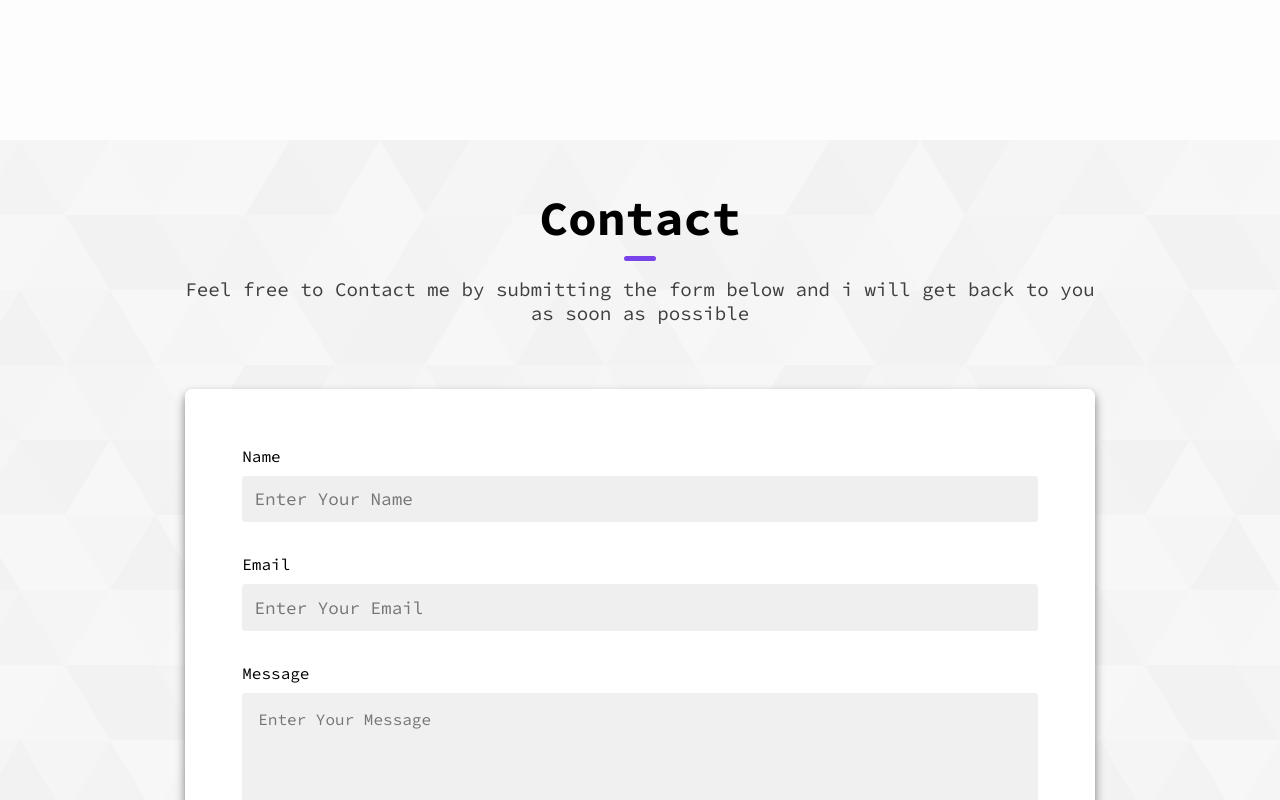
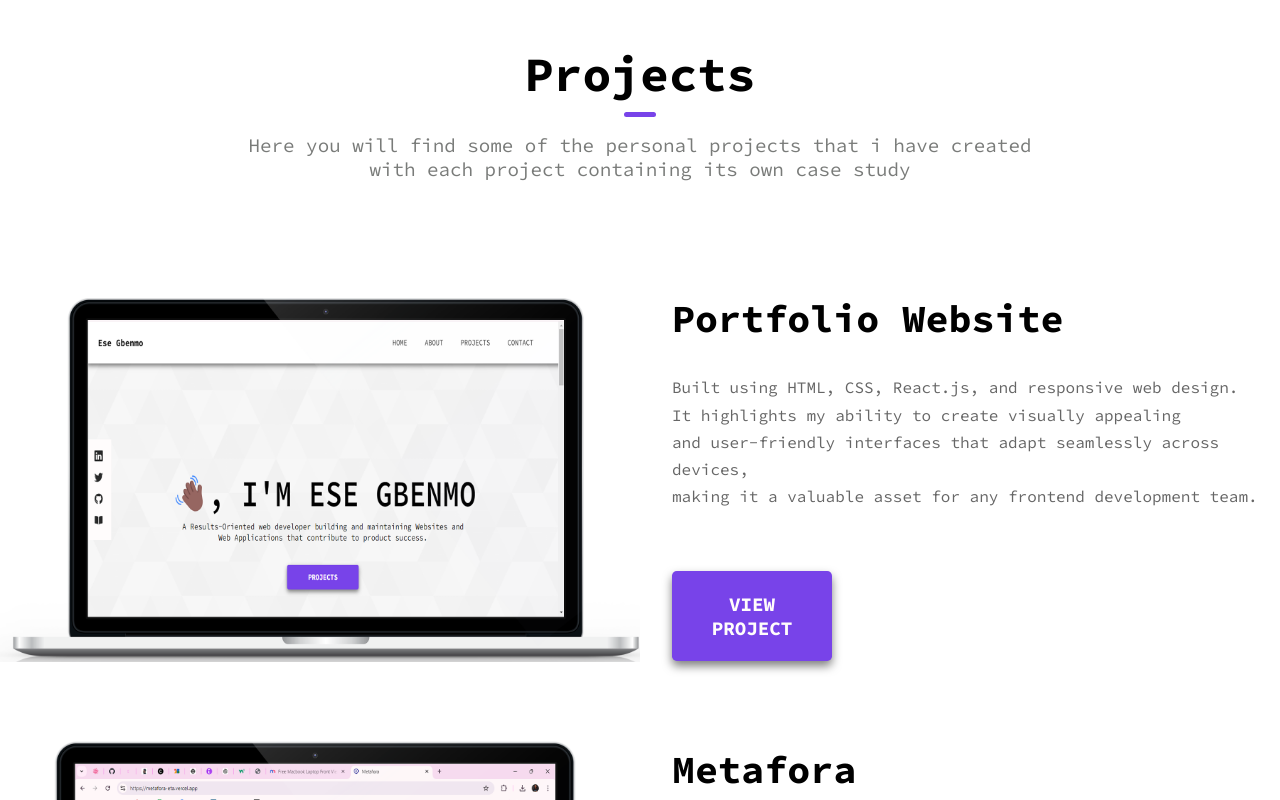
Before and after one commit to Esseh12/Gbenmo_Ese, a React (Create React App) app in the folder gbenmo_ese/: page / in a window 1280 px wide. Shown: the part 1580-2380 px from the top of the page. Built offline with nearby package versions, Linux system fonts and the light colour scheme.

Commit message:
left with media query

```diff
--- a/gbenmo_ese/src/App.css
+++ /dev/null
@@ -1,38 +0,0 @@
-.App {
-  text-align: center;
-}
-
-.App-logo {
-  height: 40vmin;
-  pointer-events: none;
-}
-
-@media (prefers-reduced-motion: no-preference) {
-  .App-logo {
-    animation: App-logo-spin infinite 20s linear;
-  }
-}
-
-.App-header {
-  background-color: #282c34;
-  min-height: 100vh;
-  display: flex;
-  flex-direction: column;
-  align-items: center;
-  justify-content: center;
-  font-size: calc(10px + 2vmin);
-  color: white;
-}
-
-.App-link {
-  color: #61dafb;
-}
-
-@keyframes App-logo-spin {
-  from {
-    transform: rotate(0deg);
-  }
-  to {
-    transform: rotate(360deg);
-  }
-}
--- a/gbenmo_ese/src/App.js
+++ b/gbenmo_ese/src/App.js
@@ -1,6 +1,7 @@
-import './App.css';
 import { BrowserRouter, Routes, Route } from "react-router-dom";
 import Homepage from './component/homepage';
+
+
 function App() {
   return (
     <BrowserRouter>
--- a/gbenmo_ese/src/component/about.js
+++ b/gbenmo_ese/src/component/about.js
@@ -2,6 +2,10 @@ import "../styles/homepage.css";
 import { FaExclamation } from "react-icons/fa";
 
 const About = () => {
+    const handleNavigateToContact = () => {
+        window.location.href = "#contact";
+    };
+
 
     return (
         <>
@@ -16,7 +20,7 @@ const About = () => {
                         <div>
                             <h2>Get to know me<FaExclamation className="exclamation"/></h2>
                             <p>I'm a Frontend Web Developer focused on building and managing <br/>the front-end of websites and web applications, contributing to<br /> overall product success. <span>Check out my work in the Projects section.<br/> I enjoy sharing web development knowledge to help the dev community.<br/>Connect with me on <a href="https://twitter.com/gbenmo_ese" target="blank">LinkedIn</a> and <a href="www.linkedin.com/in/gbenmoese" target="blank">Twitter</a> for useful content on<br/> web development and programming. </span>I can contribute, learn and grow. <br/>If you have a suitable opportunity, feel free to contact me.</p>
-                            <button className="btn main__btn">CONTACT</button>
+                            <button className="btn main__btn" onClick={handleNavigateToContact}>CONTACT</button>
                         </div>
                         <div>
                             <h2>My Skills</h2>
--- a/gbenmo_ese/src/component/hero.js
+++ b/gbenmo_ese/src/component/hero.js
@@ -1,8 +1,12 @@
 import SocialLinks from './socialLinks';
 import "../styles/homepage.css";
 
+
 const Hero = () => {
 
+    const handleNavigateToProjects = () => {
+        window.location.href = "#project";
+    };
 
     return (
         <>
@@ -13,7 +17,7 @@ const Hero = () => {
                         <div className="hero__content__container">
                             <h2><h2 class="wave">👋🏾</h2>, I'M ESE GBENMO</h2>
                             <p>A Results-Oriented web developer building and maintaining Websites and <br />Web Applications <span>that contribute to product success.</span></p>
-                            <button className="btn">PROJECTS</button>
+                            <button className="btn" onClick={handleNavigateToProjects}>PROJECTS</button>
                         </div>
                     </div>
                 </div>
--- a/gbenmo_ese/src/component/homepage.js
+++ b/gbenmo_ese/src/component/homepage.js
@@ -3,6 +3,7 @@ import Hero from './hero';
 import About from './about';
 import Contact from './contact';
 import Footer from './footer';
+import Project from './project';
 import '../styles/homepage.css';
 
 const Homepage = () => {
@@ -11,6 +12,7 @@ const Homepage = () => {
             <Navbar />
             <Hero />
             <About />
+            <Project />
             <Contact />
             <Footer />
         </>
--- a/gbenmo_ese/src/component/navbar.js
+++ b/gbenmo_ese/src/component/navbar.js
@@ -46,7 +46,7 @@ const Navbar = () => {
                         <ul className="navbar__links_subcontainers"  ref={navLinksRef}>
                             <li className="navbar__items"><a href="/">HOME</a></li>
                             <li className="navbar__items"><a href="#about">ABOUT</a></li>
-                            <li className="navbar__items"><a href="#more">PROJECTS</a></li>
+                            <li className="navbar__items"><a href="#project">PROJECTS</a></li>
                             <li className="navbar__items last"><a href="#contact">CONTACT</a></li>
                         </ul>
                     </div>
--- /dev/null
+++ b/gbenmo_ese/src/component/project.js
@@ -0,0 +1,47 @@
+import '../styles/project.css';
+import projectOne from '../images/projectOne.png';
+import projectTwo from '../images/projectTwo.png';
+
+
+const Project = () => {
+
+    return (
+        <>
+            <section id="project">
+                <div className="project__section__container">
+                    <div className="project__section__container1">
+                        <h2>Projects</h2>
+                        <div className="border"></div>
+                        <p>Here you will find some of the personal projects that i have created <br /> <span>with each project containing its own case study</span></p>
+                    </div>
+                    <div className="project__section__container2">
+                        <div className="project__container1">
+                            <img src={projectOne} alt="project1" />
+                            <div>
+                                <h3>
+                                    Portfolio Website
+                                </h3>
+                                <p>Built using HTML, CSS, React.js, and responsive web design. <br /> It highlights my ability to create visually appealing <br /> and user-friendly interfaces that adapt seamlessly across devices, <br /> making it a valuable asset for any frontend development team.</p>
+                                <button className="btn main__btn">VIEW PROJECT</button>
+                            </div>
+                        </div>
+
+                        <div className="project__container1">
+                            <img src={projectTwo} alt="project1" />
+                            <div>
+                                <h3>
+                                    Metafora
+                                </h3>
+                                <p>Metafora is an innovative aggregate transport platform that brings <br /> multiple transport companies together, allowing users compare <br />  prices easily  and book seamless trips all in one place.<br /> Experience an hassle-free experience for every journey.</p>
+                                <button className="btn main__btn">VIEW PROJECT</button>
+                            </div>
+                        </div>
+                    </div>
+                </div>
+        </section>
+        </>
+    );
+
+}
+
+export default Project;
--- a/gbenmo_ese/src/styles/homepage.css
+++ b/gbenmo_ese/src/styles/homepage.css
@@ -15,6 +15,7 @@ section{
     padding: 0px;
     font-family: "Source Code Pro",
         monospace;
+    overflow-x: 100vw;
 }
 
 .btn{
@@ -388,7 +389,7 @@ section{
 /* about.css */
 #about {
     background-color: #fefdfd;
-    height: 120vh;
+    height: 100vh;
     margin-top: 0px;
     color: #797b79;
 }
--- /dev/null
+++ b/gbenmo_ese/src/styles/project.css
@@ -0,0 +1,109 @@
+#project{
+    background-color: #ffffff;
+    height: auto;
+    margin-top: 0px;
+    color: #797b79;
+}
+
+.project__section__container{
+    display: flex;
+    flex-direction: column;
+    text-align: center;
+    padding-top: 4rem;
+}
+
+.project__section__container1{
+    display: flex;
+    flex-direction: column;
+    align-items: center;
+}
+
+.project__section__container1 h2 {
+    margin-bottom: 0.5rem;
+    font-size: 3rem;
+    color: #000000;
+}
+
+.project__section__container1 p {
+    text-align: center;
+    font-size: 1.2rem;
+    margin-top: 0.98rem;
+}
+
+.project__section__container2 {
+    display: flex;
+    flex-direction: column;
+    gap: 2.5rem;
+    padding: 6rem 0rem;
+}
+
+.project__container1{
+    display: flex;
+    align-items: center;
+    justify-content: space-evenly;
+    width: 100vw;
+    text-align: left;
+    gap : 2rem;
+    margin-bottom: 1rem;
+    margin-top: 1rem;
+}
+
+.project__container1 img{
+    width: 40rem;
+    height: auto;
+}
+
+.project__container1 h3{
+    font-size: 2.4rem;
+    font-weight: 700;
+    margin-bottom: 2rem;
+    color: #000000;
+}
+
+.project__container1 p{
+    font-size: 1rem;
+    color: #666;
+    max-width: 60rem;
+    line-height: 1.7;
+    margin-bottom: 2rem;
+}
+
+.main__btn{
+    width: 10rem;
+}
+
+@media(min-width: 320px) and (max-width: 1024px) {
+    .project__section__container{
+        text-align: center;
+        padding-top: 2.2rem;
+    }
+
+    .project__section__container1 h2 {
+        font-size: 2.1rem;
+    }
+
+    .project__section__container1 p {
+        font-size: 1rem;
+        line-height: 26px;
+    }
+
+    .project__section__container1 p br{
+        display: none;
+    }
+
+    .project__section__container2 {
+        padding: 0rem 0rem;
+    }
+
+    .project__container1{
+        flex-direction: column;
+        text-align: center;
+        margin-bottom: 1.5rem;
+        margin-top: 2rem;
+    }
+
+    .project__container1 img{
+        width: 20rem;
+        height: auto;
+    }
+}
```
Also changed, not shown: gbenmo_ese/src/images/projectOne.png (added), gbenmo_ese/src/images/projectTwo.png (added).
